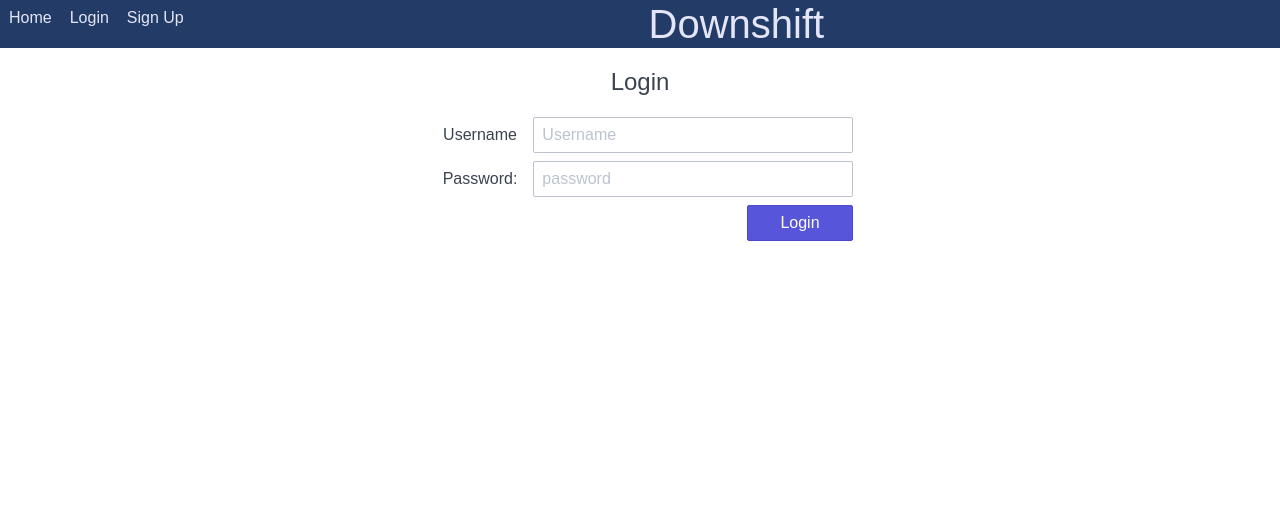
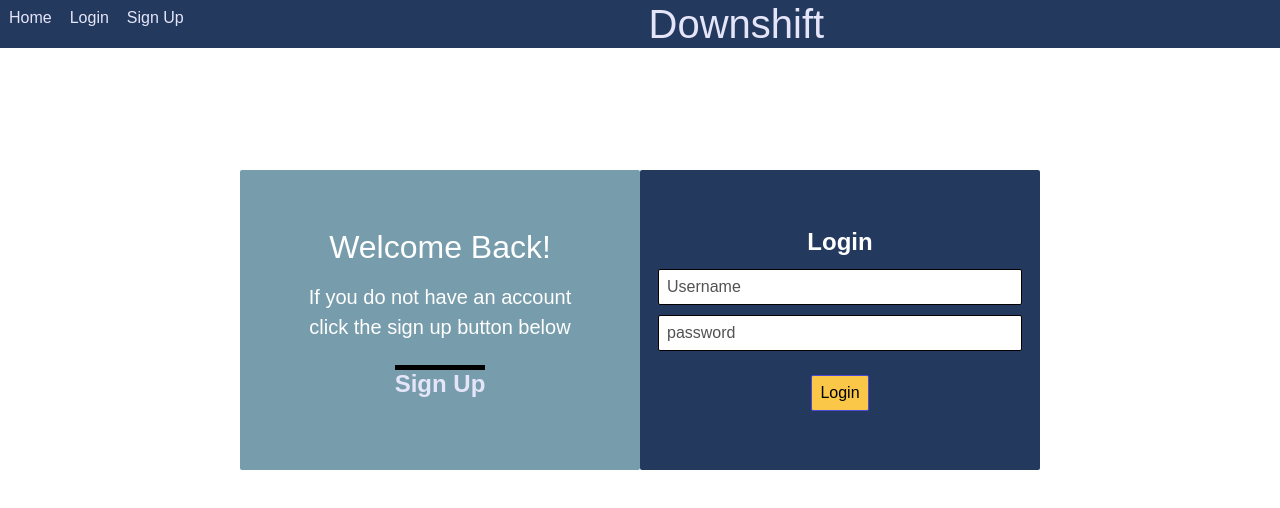
Before and after one commit to millerrich/downshift-v2, a React (Create React App) app in the folder client/: page /login in a window 1280 px wide. Shown: the top 508 px of the page. Built offline with nearby package versions, Linux system fonts and the light colour scheme; no server answers.

Commit message:
Added login/signup styling and new structure

```diff
--- a/client/src/App.css
+++ b/client/src/App.css
@@ -21,6 +21,7 @@ section {
   cursor: default;
   margin: 0 auto !important;
 }
+
 
 .container {
   position: relative;
@@ -86,5 +87,94 @@ section {
 }
 
 .navColor{
-  background-color: #233C67;
+  background-color: #23395d;
 }
+
+.form-input{
+  width: 20rem !important;
+  border: 1.8px black solid !important;
+  margin-bottom: 10px !important;
+}
+::placeholder { /* Chrome, Firefox, Opera, Safari 10.1+ */
+  color: rgb(82, 82, 82) !important;
+  opacity: 1 !important; /* Firefox */
+}
+
+.bS{
+  padding-left: -30px;
+  border: 2px solid #779CAB !important;
+  background-color: #779CAB !important;
+  color: white;
+  font-size: 20px;
+}
+
+.bS1{
+  border: 2px solid #23395d !important;
+  background-color: #23395d !important;
+  color: white;
+}
+
+
+.signupSwitch{
+  font-size: 24px !important;
+  font-weight: bolder;
+  border-top: 5px solid black;
+}
+.signColor{
+  color: #85CDCA !important;
+}
+
+.signupSwitch:hover{
+  color: #FAC748 !important;
+}
+
+.but{
+  background-color: #FAC748 !important;
+  color: black !important;
+}
+@media only screen and (min-width: 788px) {
+.formMargin{
+  padding-top: 100px !important;
+}
+.bS1{
+  padding-top: 40px !important;
+}
+.bS{
+  padding-top: 40px !important;
+}
+}
+
+@media only screen and (max-width: 787px) {
+  .displaySm{
+    display: inline-block !important;
+  }
+  .cG{
+    display: inline-block !important;
+  }
+  .bS{
+    width: 18rem !important;
+  }
+  .bS1{
+    width: 18rem !important;
+  }
+
+
+}
+
+@media only screen and (max-width: 360px) and (min-width: 359px) {
+  .bS{
+    width: 15rem !important;
+  }
+  .bS1{
+    width: 15rem !important;
+  }
+}
+
+@media only screen and (max-width: 320px) {
+  .bS{
+    width: 15rem !important;
+  }
+  .bS1{
+    width: 15rem !important;
+  }
+}
--- a/client/src/components/login-form.js
+++ b/client/src/components/login-form.js
@@ -1,6 +1,8 @@
 import React, { Component } from 'react'
 import { Redirect } from 'react-router-dom'
 import axios from 'axios'
+import { Button, Card, Form, Container, Row, Col, CardGroup } from 'react-bootstrap';
+import { Link } from 'react-router-dom';
 
 class LoginForm extends Component {
   constructor() {
@@ -52,14 +54,38 @@ class LoginForm extends Component {
       return <Redirect to={{ pathname: this.state.redirectTo }} />
     } else {
       return (
-        <div>
-          <h4>Login</h4>
-          <form className="form-horizontal">
-            <div className="form-group">
-              <div className="col-1 col-ml-auto">
-                <label className="form-label" htmlFor="username">Username</label>
-              </div>
-              <div className="col-3 col-mr-auto">
+        <>
+
+          <Container className="formMargin">
+            <CardGroup className="cG" style={{
+              display: 'flex',
+              justifyContent: 'center',
+            }}>
+              <Col lg={6} sm={12}>
+                <Card id="port" border="dark" className="text-center mt-5 bS" style={{ width: '20rem', height: '15rem', }}>
+                  <Card.Body>
+                    <Card.Title>
+                     <h2 className="loginTitle">Welcome Back!</h2>
+                    </Card.Title>
+                    <Card.Text>
+                      If you do not have an account <br />click the sign up button below <br />
+                    </Card.Text>
+
+                    <Card.Text>
+                      <Link to="/signup" className="signupSwitch">
+                        <span className="text-secondary signColor">Sign Up</span>
+                      </Link>
+                    </Card.Text>
+                  </Card.Body>
+                </Card>
+              </Col>
+              <Col lg={6} sm={12}>
+                <Card id="port"  className="text-center mt-5 bS1" style={{ width: '20rem', height: '15rem' }}>
+                  <Card.Body>
+                  <Card.Title>
+                    <h4 style={{fontWeight:'Bold'}}>Login</h4>
+                  </Card.Title>
+                    <Card.Text>
                       <input className="form-input"
                         type="text"
                         id="username"
@@ -68,13 +94,6 @@ class LoginForm extends Component {
                         value={this.state.username}
                         onChange={this.handleChange}
                       />
-              </div>
-            </div>
-            <div className="form-group">
-              <div className="col-1 col-ml-auto">
-                <label className="form-label" htmlFor="password">Password: </label>
-              </div>
-              <div className="col-3 col-mr-auto">
                       <input className="form-input"
                         placeholder="password"
                         type="password"
@@ -82,18 +101,18 @@ class LoginForm extends Component {
                         value={this.state.password}
                         onChange={this.handleChange}
                       />
-              </div>
-            </div>
-            <div className="form-group ">
-              <div className="col-7"></div>
-              <button
-                className="btn btn-primary col-1 col-mr-auto"
+                    </Card.Text>
+                    <Card.Text className="displaySm" style={{ display: 'flex', justifyContent: 'center', }}>
+                      <Button  className="but" onClick={this.handleSubmit}
+                        type="submit">Login</Button>
 
-                onClick={this.handleSubmit}
-                type="submit">Login</button>
-            </div>
-          </form>
-        </div>
+                    </Card.Text>
+                  </Card.Body>
+                </Card>
+              </Col>
+            </CardGroup>
+          </Container>
+        </>
       )
     }
   }
--- a/client/src/components/sign-up.js
+++ b/client/src/components/sign-up.js
@@ -1,5 +1,7 @@
 import React, { Component } from 'react'
 import axios from 'axios'
+import { Button, Card, Form, Container, Row, Col, CardGroup } from 'react-bootstrap';
+import { Link } from 'react-router-dom';
 
 class Signup extends Component {
   constructor() {
@@ -45,14 +47,19 @@ class Signup extends Component {
 
   render() {
     return (
-      <div className="SignupForm">
-        <h4>Sign up</h4>
-        <form className="form-horizontal">
-          <div className="form-group">
-            <div className="col-1 col-ml-auto">
-              <label className="form-label" htmlFor="username">Username</label>
-            </div>
-            <div className="col-3 col-mr-auto">
+      <>
+        <Container className="formMargin">
+          <CardGroup className="cG" style={{
+            display: 'flex',
+            justifyContent: 'center',
+          }}>
+            <Col lg={6} sm={12}>
+              <Card id="port"  className="text-center mt-5 bS1" style={{ width: '20rem', height: '15rem' }}>
+                <Card.Body>
+                <Card.Title>
+                  <h4 style={{fontWeight:'Bold'}}>Sign Up</h4>
+                </Card.Title>
+                  <Card.Text>
                     <input className="form-input"
                       type="text"
                       id="username"
@@ -61,13 +68,6 @@ class Signup extends Component {
                       value={this.state.username}
                       onChange={this.handleChange}
                     />
-            </div>
-          </div>
-          <div className="form-group">
-            <div className="col-1 col-ml-auto">
-              <label className="form-label" htmlFor="password">Password: </label>
-            </div>
-            <div className="col-3 col-mr-auto">
                     <input className="form-input"
                       placeholder="password"
                       type="password"
@@ -75,19 +75,37 @@ class Signup extends Component {
                       value={this.state.password}
                       onChange={this.handleChange}
                     />
-            </div>
-          </div>
-          <div className="form-group ">
-            <div className="col-7"></div>
-            <button
-              className="btn btn-primary col-1 col-mr-auto"
-              onClick={this.handleSubmit}
-              type="submit"
-            >Sign up</button>
-          </div>
-        </form>
-      </div>
 
+                  </Card.Text>
+                  <Card.Text className="displaySm" style={{ display: 'flex', justifyContent: 'center', }}>
+                    <Button  className="but" onClick={this.handleSubmit}
+                      type="submit">Sign up</Button>
+
+                  </Card.Text>
+                </Card.Body>
+              </Card>
+            </Col>
+            <Col lg={6} sm={12}>
+              <Card id="port" border="dark" className="text-center mt-5 bS" style={{ width: '20rem', height: '15rem', }}>
+                <Card.Body>
+                  <Card.Title>
+                   <h2 className="loginTitle">Welcome!</h2>
+                  </Card.Title>
+                  <Card.Text>
+                    If already have an account <br />click the login button below <br />
+                  </Card.Text>
+
+                  <Card.Text>
+                    <Link to="/login" className="signupSwitch">
+                      <span className="text-secondary signColor">Login</span>
+                    </Link>
+                  </Card.Text>
+                </Card.Body>
+              </Card>
+            </Col>
+          </CardGroup>
+        </Container>
+      </>
     )
   }
 }
```
Lines whose indentation alone changed are shown as unchanged.
